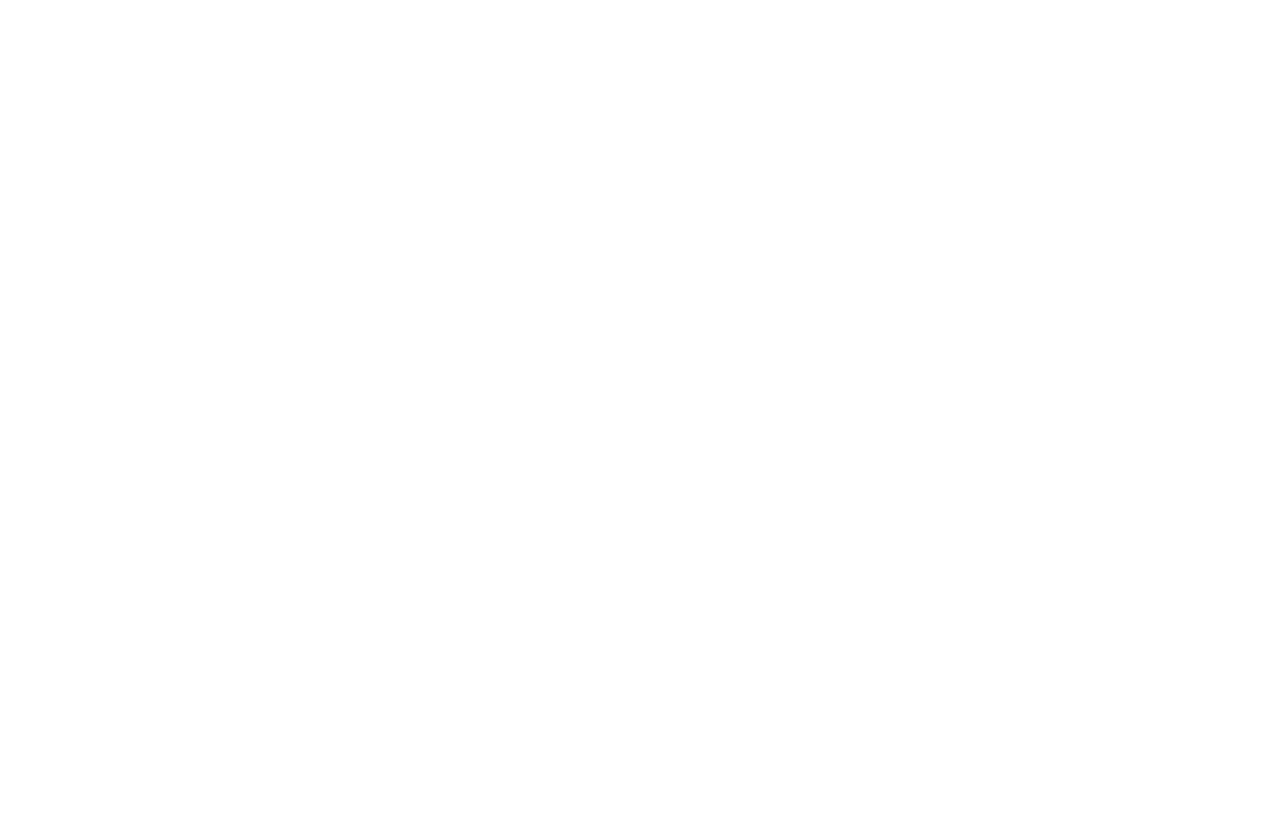
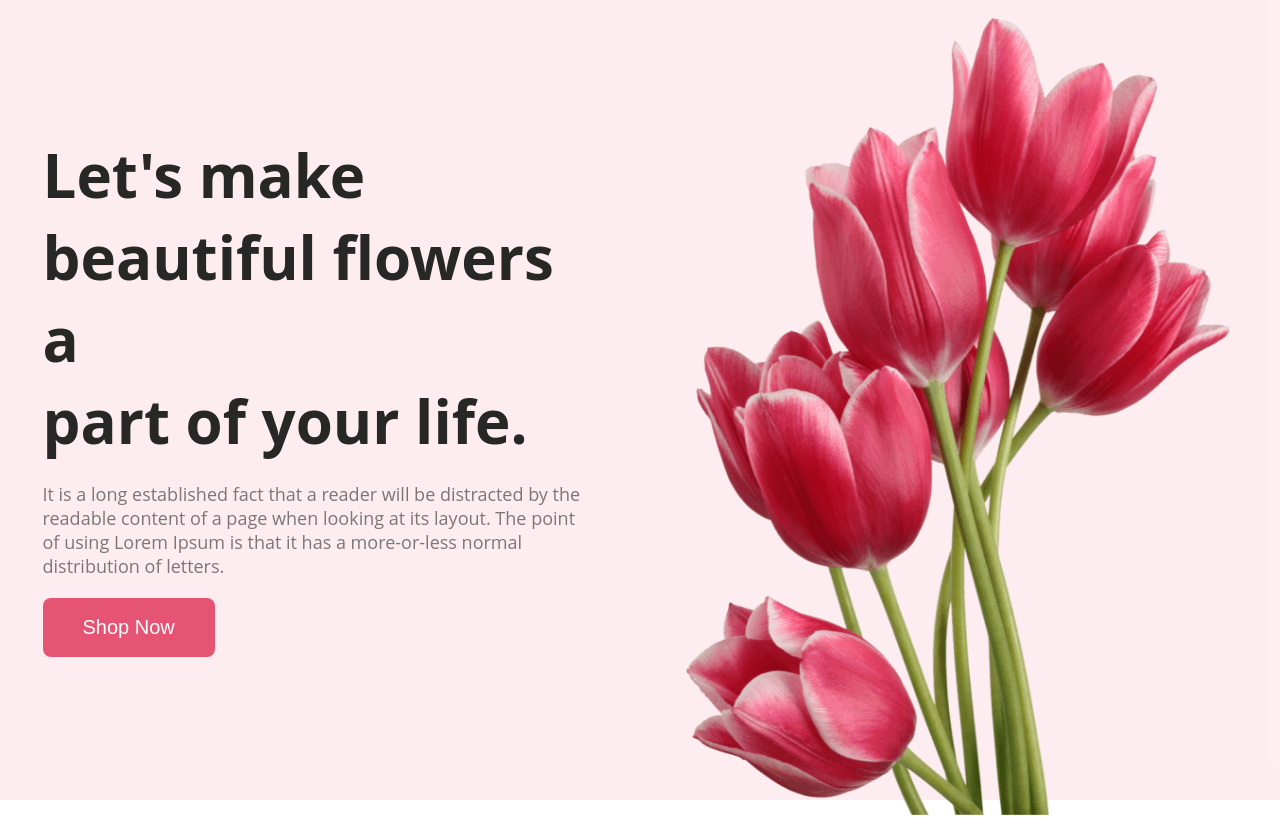
Before and after one commit to rudra0700/flower-shop, a plain HTML site: page index.html in a window 1280 px wide. Drawn offline with Linux system fonts and the light colour scheme.

Commit message:
banner section complete

```diff
--- a/index.html
+++ b/index.html
@@ -1,12 +1,33 @@
 <!DOCTYPE html>
 <html lang="en">
+
 <head>
 	<meta charset="UTF-8">
 	<meta name="viewport" content="width=device-width, initial-scale=1.0">
 	<title>Flower-shop</title>
+	<link rel="stylesheet" href="style.css">
+</head>
 
-</head>
 <body>
+	<header>
+		<div class="banner-container">
+			<div class="banner-text">
+				<h1 class="banner-title">Let's make <br> beautiful flowers a <br> part of your life.</h1>
+				<p class="banner-description">It is a long established fact that a reader will be distracted by the
+					readable content of a page when
+					looking at its layout. The point of using Lorem Ipsum is that it has a more-or-less normal
+					distribution of letters.</p>
+				<button class="primary-btn">Shop Now</button>
+			</div>
+			<div>
+				<img class="banner-img" src="./Flower Asset/pngwing 10.png" alt="a flower">
+			</div>
+		</div>
+	</header>
+	<main>
 
+	</main>
+	<footer></footer>
 </body>
+
 </html>
--- /dev/null
+++ b/style.css
@@ -0,0 +1,46 @@
+* {
+  margin: 0;
+  padding: 0;
+}
+
+body {
+  font-family: "Open Sans", sans-serif;
+}
+
+.banner-container {
+  background-color: rgba(229, 84, 115, 0.1);
+  height: 100vh;
+  display: flex;
+  justify-content: space-around;
+  align-items: center;
+}
+.banner-text {
+  max-width: 550px;
+  margin-bottom: 10px;
+  padding: 20px;
+}
+.banner-title {
+  color: #272727;
+  font-size: 60px;
+  font-weight: 700;
+  margin-bottom: 20px;
+}
+.banner-img {
+  width: 600px;
+  height: 800px;
+  margin-top: 35px;
+}
+.banner-description {
+  color: rgba(39, 39, 39, 0.6);
+  font-size: 18px;
+  font-weight: 400;
+  margin-bottom: 20px;
+}
+.primary-btn {
+  border-radius: 8px;
+  background: #e55473;
+  padding: 18px 40px;
+  color: white;
+  font-size: 20px;
+  border: 0;
+}
```
